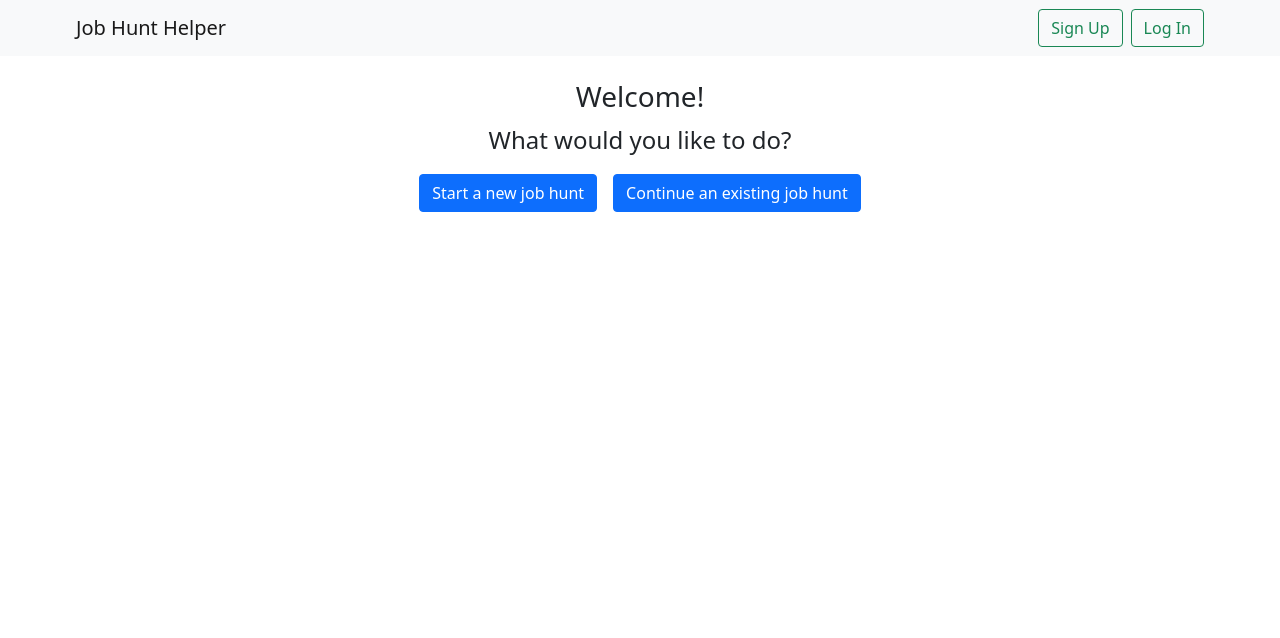
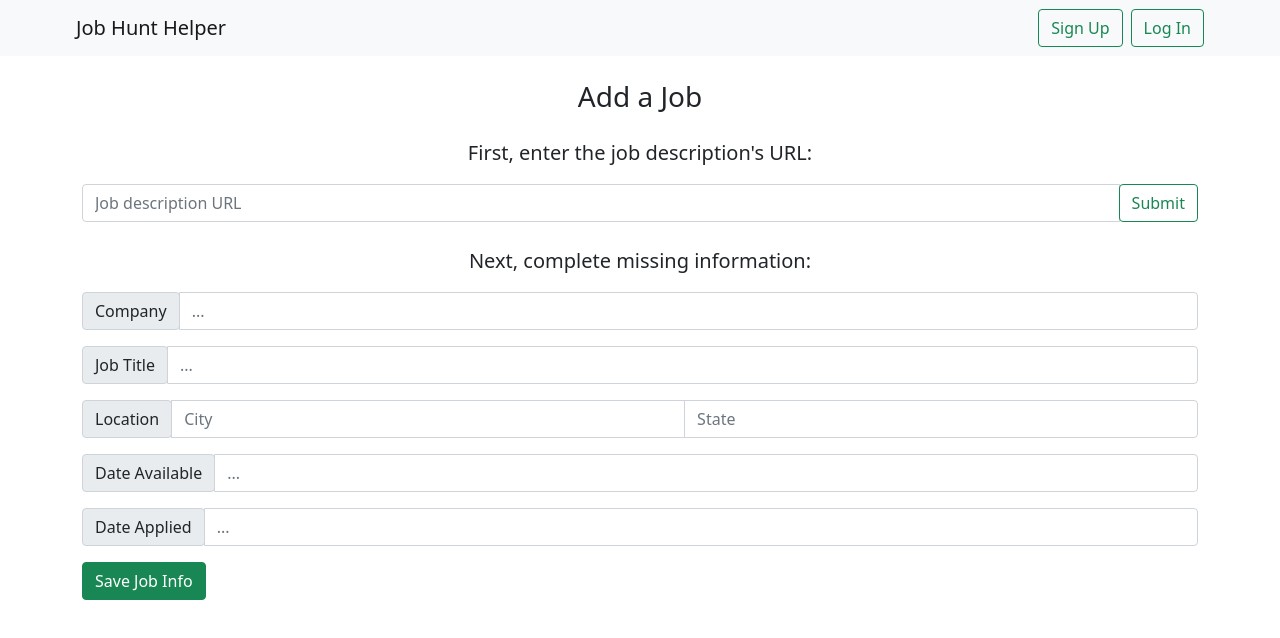
Before and after one commit to the4thdave/JobHuntHelper, a React (Create React App) app: page / in a window 1280 px wide. Shown: the top 638 px of the page. Built offline with nearby package versions, Linux system fonts and the light colour scheme.

Commit message:
Update Home component

```diff
--- a/src/Home.tsx
+++ b/src/Home.tsx
@@ -1,12 +1,13 @@
 import React, { useState } from 'react';
 import Welcome from './Welcome';
+import AddJob from './AddJob';
 
 const Home = () => {
-  const [displayWelcome, toggleWelcome] = useState(true);
-  const [displayAddScreen, toggleAddScreen] = useState(false);
+  const [displayWelcome, toggleWelcome] = useState(false); // set to false for testing
+  const [displayAddScreen, toggleAddScreen] = useState(true); // set to true for testing
 
   if (displayWelcome) return <Welcome handleWelcome={() => toggleWelcome(!displayWelcome)} handleAddScreen={() => toggleAddScreen(!displayAddScreen)}/>
-  else if (displayAddScreen) return <div>Add Screen</div>;
+  else if (displayAddScreen) return <AddJob />;
   else return <div>Select action screen</div>;
 }
 
```
